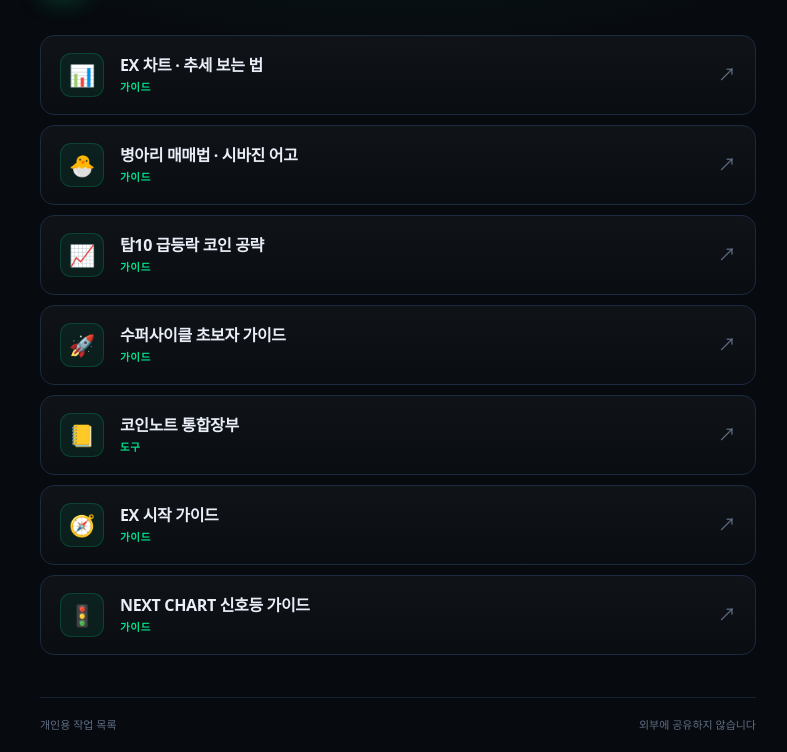
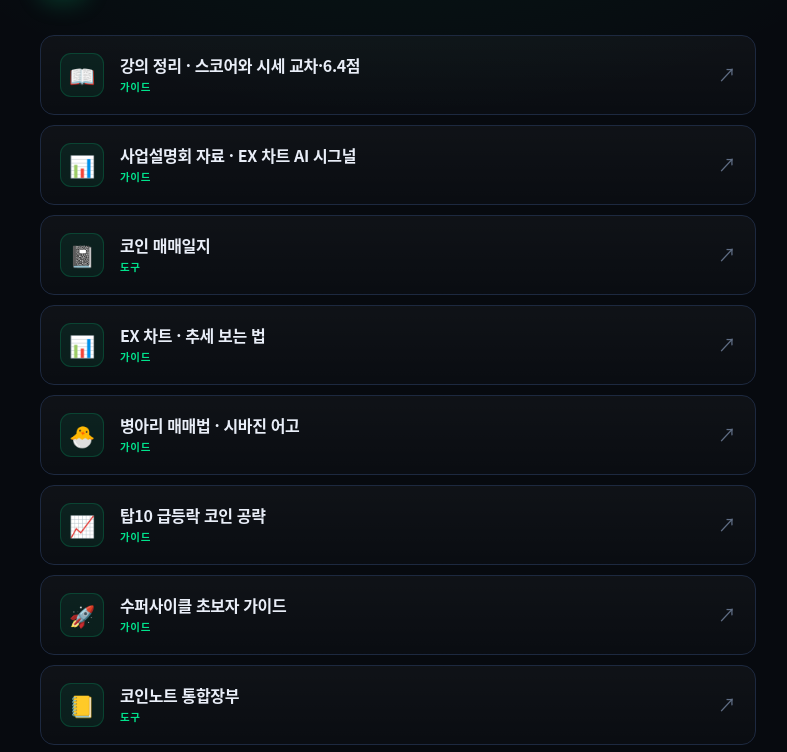
Before and after one commit to mjky1014-collab/mjky1014-collab.github.io, a plain HTML site: page index.html in a window 1280 px wide. Shown: the part 113-865 px from the top of the page, without its empty margins (242-1029 px from the left). Drawn offline with Linux system fonts and the light colour scheme.

Commit message:
모음목록: 강의 정리·사업설명회·코인 매매일지 카드 추가 (#5)
Co-authored-by: Cursor Agent <cursoragent@cursor.com>
Co-authored-by: mjky1014-collab <mjky1014-collab@users.noreply.github.com>

```diff
--- a/index.html
+++ b/index.html
@@ -26,7 +26,7 @@ body{
     radial-gradient(ellipse 70% 45% at 50% -10%,rgba(0,227,140,.09),transparent 65%),
     var(--bg);
   color:var(--txt);
-  font-family:'Pretendard','Pretendard Variable','Apple SD Gothic Neo','Malgun Gothic',system-ui,sans-serif;
+  font-family:'Pretendard','Pretendard Variable','Apple SD Gothic Neo','Malgun Gothic','Noto Sans CJK KR','Noto Sans KR','NanumGothic',system-ui,sans-serif;
   -webkit-font-smoothing:antialiased;
   line-height:1.55;
 }
@@ -84,6 +84,33 @@ a{color:inherit;text-decoration:none}
   </header>
 
   <nav class="list" aria-label="작업 목록">
+    <a class="item" href="https://mjky1014-collab.github.io/ex-lecture-1112/" target="_blank" rel="noopener">
+      <span class="icon" aria-hidden="true">📖</span>
+      <span class="body">
+        <span class="title">강의 정리 · 스코어와 시세 교차·6.4점</span>
+        <span class="cat">가이드</span>
+      </span>
+      <span class="arrow" aria-hidden="true">↗</span>
+    </a>
+
+    <a class="item" href="https://mjky1014-collab.github.io/ex-briefing/" target="_blank" rel="noopener">
+      <span class="icon" aria-hidden="true">📊</span>
+      <span class="body">
+        <span class="title">사업설명회 자료 · EX 차트 AI 시그널</span>
+        <span class="cat">가이드</span>
+      </span>
+      <span class="arrow" aria-hidden="true">↗</span>
+    </a>
+
+    <a class="item" href="https://mjky1014-collab.github.io/coin-trading-journal/" target="_blank" rel="noopener">
+      <span class="icon" aria-hidden="true">📓</span>
+      <span class="body">
+        <span class="title">코인 매매일지</span>
+        <span class="cat">도구</span>
+      </span>
+      <span class="arrow" aria-hidden="true">↗</span>
+    </a>
+
     <a class="item" href="https://mjky1014-collab.github.io/trend/" target="_blank" rel="noopener">
       <span class="icon" aria-hidden="true">📊</span>
       <span class="body">
```
